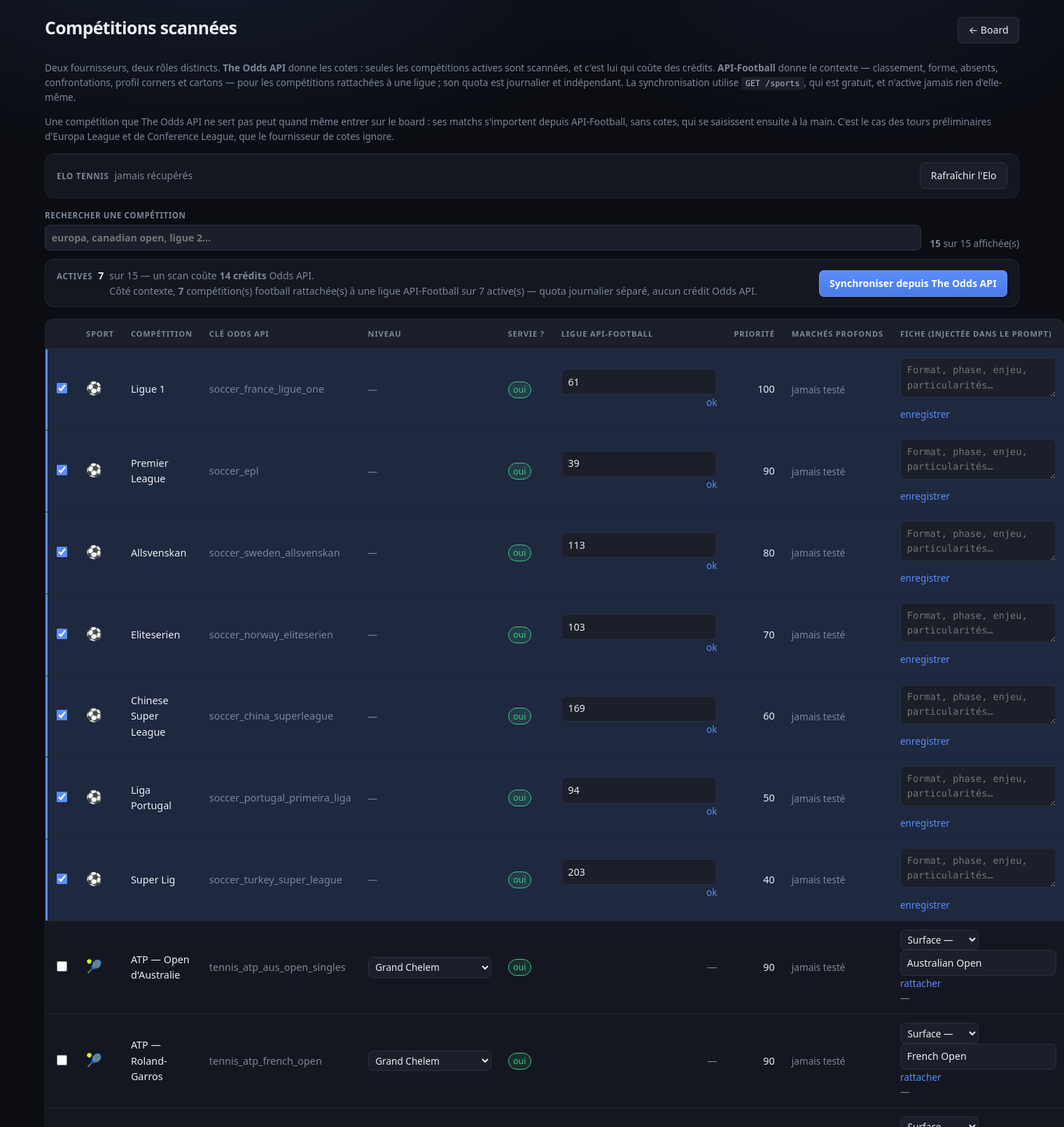
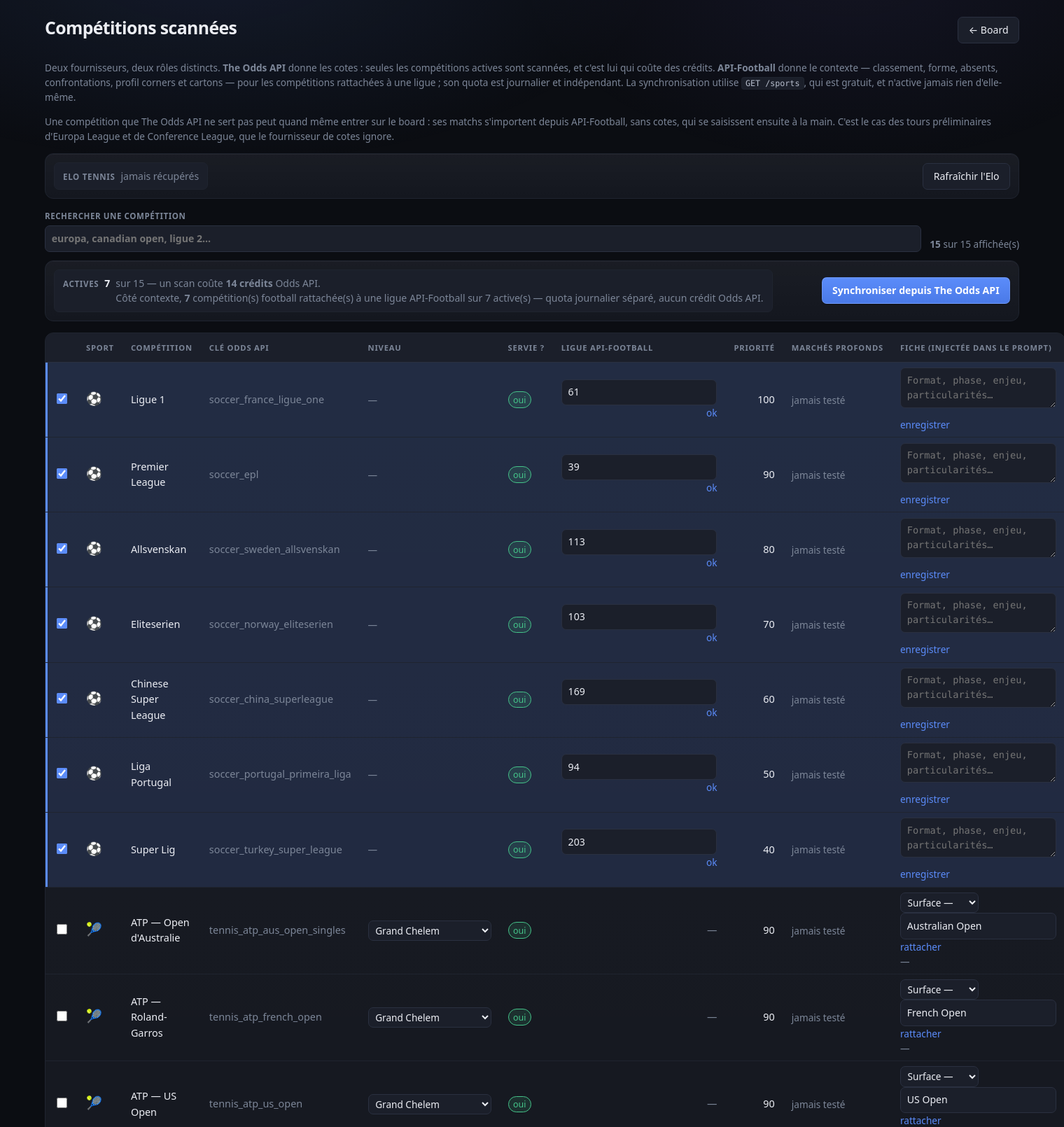
Before and after one commit to tclrcc/myAssistantBet, a FastAPI app: page /competitions in a window 1520 px wide. Shown: the part 57-1667 px from the top of the page at 70% size. Run offline with FastAPI, Linux system fonts and the light colour scheme; data comes from the database, SQL or seed files in the repository; data that the repository does not hold is empty; parts of the project's set-up code (start-up, migrations or seed data) failed here and were passed over; some libraries are stand-ins or nearby versions.

Commit message:
Un front plus dense, plus lisible, avec un peu d'epaisseur
Le bandeau se lisait comme une phrase : chaque mesure prend sa pastille. Le
board passe de treize a seize lignes visibles et met toute la table en
chiffres a chasse fixe, l'heure comme les cotes. Les en-tetes qui coiffent
plusieurs colonnes se centrent enfin sur elles.

Les surfaces recoivent un degrade de deux pour cent, dans le sens de la
lumiere que portaient deja le lisere et la lueur de fond. La figure de tete
des statistiques se couche quand elle est seule, ce qui referme le vide sur
toute la droite sans etaler le chiffre.

Et prefers-reduced-motion coupe les transitions.

```diff
--- a/src/myassistantbet/static/app.css
+++ b/src/myassistantbet/static/app.css
@@ -44,6 +44,16 @@
   /* Un liseré clair en haut d'une surface sombre imite la lumiere rasante :
      c'est ce qui donne du relief sans empiler les ombres. */
   --edge: inset 0 1px 0 rgba(255, 255, 255, 0.04);
+
+  /* Une surface n'est jamais d'un seul ton : un degrade de deux pour cent
+     suffit a lui donner une epaisseur, la ou un aplat parait imprime. Il
+     accompagne `--edge` — la lumiere vient du haut, la surface s'assombrit en
+     descendant — et reste assez faible pour ne jamais se lire comme une
+     couleur. */
+  --surface: linear-gradient(180deg, rgba(255, 255, 255, 0.022), rgba(255, 255, 255, 0));
+  /* Ombre portee d'un element qui agit, teintee de son accent plutot que noire :
+     une ombre neutre sous un bouton colore le fait paraitre decolle du fond. */
+  --shadow-accent: 0 1px 2px rgba(0, 0, 0, 0.35), 0 6px 18px rgba(91, 140, 250, 0.28);
 
   --mono: ui-monospace, SFMono-Regular, "SF Mono", Menlo, Consolas, monospace;
   --sans: ui-sans-serif, system-ui, -apple-system, "Segoe UI", Roboto, sans-serif;
@@ -143,18 +153,33 @@ main { padding: var(--s5); max-width: 1440px; margin: 0 auto; }
 .pick-form {
   display: flex;
   align-items: center;
-  gap: var(--s5);
+  gap: var(--s2);
   flex-wrap: wrap;
-  padding: var(--s3) var(--s4);
-  background: var(--panel);
+  padding: var(--s3);
+  background: var(--panel) var(--surface);
   border: 1px solid var(--line-soft);
   border-radius: var(--radius);
   box-shadow: var(--edge);
   margin-bottom: var(--s4);
 }
+/* Chaque mesure dans sa propre pastille. En une seule ligne separee par des
+   blancs, « credits 19540 plancher 500 appels contexte 7388 » se lisait comme
+   une phrase : l'oeil devait redecouper les paires a chaque passage. Un fond
+   ferme le groupe, et le blanc entre pastilles n'a plus a faire ce travail. */
 .banner-item,
-.enrich-bar .estimate { display: flex; align-items: baseline; gap: var(--s2); }
+.enrich-bar .estimate {
+  display: flex;
+  align-items: baseline;
+  gap: var(--s2);
+  padding: var(--s2) var(--s3);
+  background: var(--panel-2);
+  border: 1px solid var(--line-soft);
+  border-radius: var(--radius-sm);
+}
 .banner-item.push { margin-left: auto; }
+/* Les boutons du bandeau ne sont pas des mesures : ils gardent leur propre
+   fond, et la pastille ne doit pas s'y ajouter. */
+.banner-item.actions { padding: 0; background: none; border: 0; }
 
 .label,
 .banner .label,
@@ -338,11 +363,16 @@ table.board {
   width: 100%;
   border-collapse: separate;
   border-spacing: 0;
-  background: var(--panel);
+  background: var(--panel) var(--surface);
   border: 1px solid var(--line-soft);
   border-radius: var(--radius);
   box-shadow: var(--edge);
   font-size: 0.9rem;
+  /* Toute la table en chiffres a chasse fixe. `.num` le faisait deja colonne
+     par colonne, mais l'heure et les comptes y echappaient : « 07/08 13:35 »
+     et « 07/08 17:00 » ne s'alignaient pas d'une ligne a l'autre, et sur
+     soixante-seize lignes ce tremblement se voit. */
+  font-variant-numeric: tabular-nums;
 }
 table.board th {
   position: sticky;
@@ -359,12 +389,20 @@ table.board th {
   border-bottom: 1px solid var(--line);
   white-space: nowrap;
 }
+/* Un en-tete qui coiffe plusieurs colonnes se centre sur elles. Aligne a
+   gauche, « 1N2 » se posait au-dessus de sa premiere colonne et « O/U »
+   au-dessus de la sienne : rien ne disait que chacun en couvrait trois. */
+table.board th[colspan] { text-align: center; }
 table.board thead tr:first-child th:first-child { border-top-left-radius: var(--radius); }
 table.board thead tr:first-child th:last-child { border-top-right-radius: var(--radius); }
 table.board tbody tr:last-child td:first-child { border-bottom-left-radius: var(--radius); }
 table.board tbody tr:last-child td:last-child { border-bottom-right-radius: var(--radius); }
+/* Densite : un board porte soixante-seize lignes, et l'usage est de les
+   balayer. A 0.75rem de rembourrage vertical, treize tenaient dans l'ecran ;
+   a 0.45rem il en tient seize, sans que les lignes se touchent — la hauteur
+   de ligne du texte fait le reste du travail. */
 table.board td {
-  padding: var(--s3);
+  padding: 0.45rem var(--s3);
   border-bottom: 1px solid var(--line-soft);
   vertical-align: middle;
 }
--- a/src/myassistantbet/templates/_banner.html
+++ b/src/myassistantbet/templates/_banner.html
@@ -51,7 +51,7 @@
   </div>
   {% endif %}
 
-  <form class="banner-item push"
+  <form class="banner-item actions push"
         hx-post="/scan"
         hx-target="#board"
         hx-swap="outerHTML"
@@ -60,7 +60,7 @@
     <span id="scan-spinner" class="htmx-indicator">scan en cours…</span>
   </form>
 
-  <div class="banner-item">
+  <div class="banner-item actions">
     <a class="button" href="/manual">+ Événement manuel</a>
   </div>
 </div>
```
Also changed, not shown: other parts of src/myassistantbet/static/app.css (+68 -1 lines), CLAUDE.md (+26 -2 lines).
